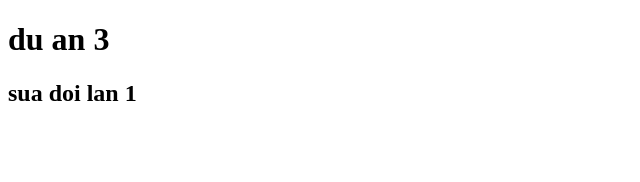
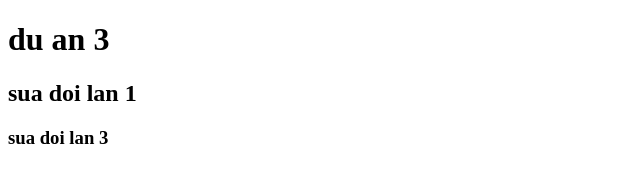
Before and after one commit to danlailaptrinh/du-an-3, a plain HTML site: page index.html in a window 1280 px wide. Shown: the whole page, without its empty margins (0-640 px from the left). Drawn offline with Linux system fonts and the light colour scheme.

Commit message:
sua doi lan 3

```diff
--- a/index.html
+++ b/index.html
@@ -8,5 +8,6 @@
   <body>
     <h1>du an 3</h1>
     <h2>sua doi lan 1</h2>
+    <h3>sua doi lan 3</h3>
   </body>
 </html>
```
